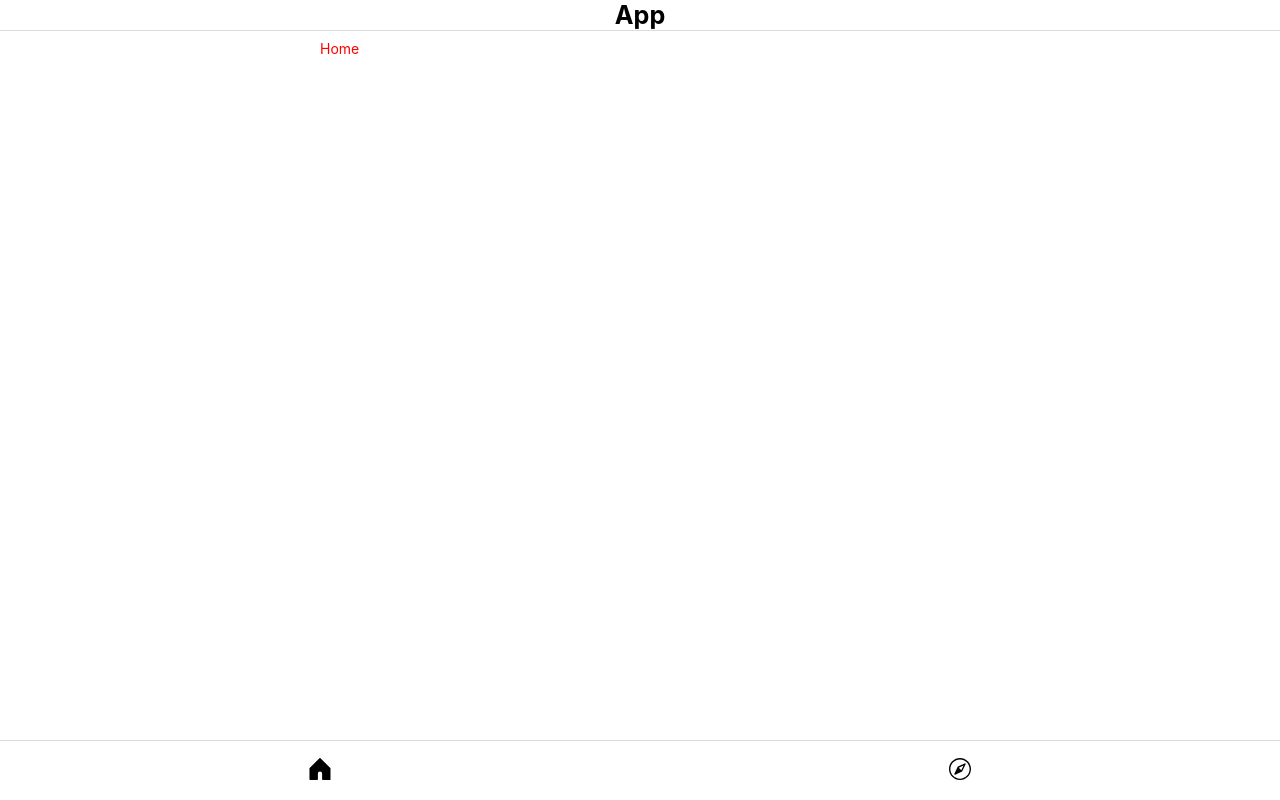
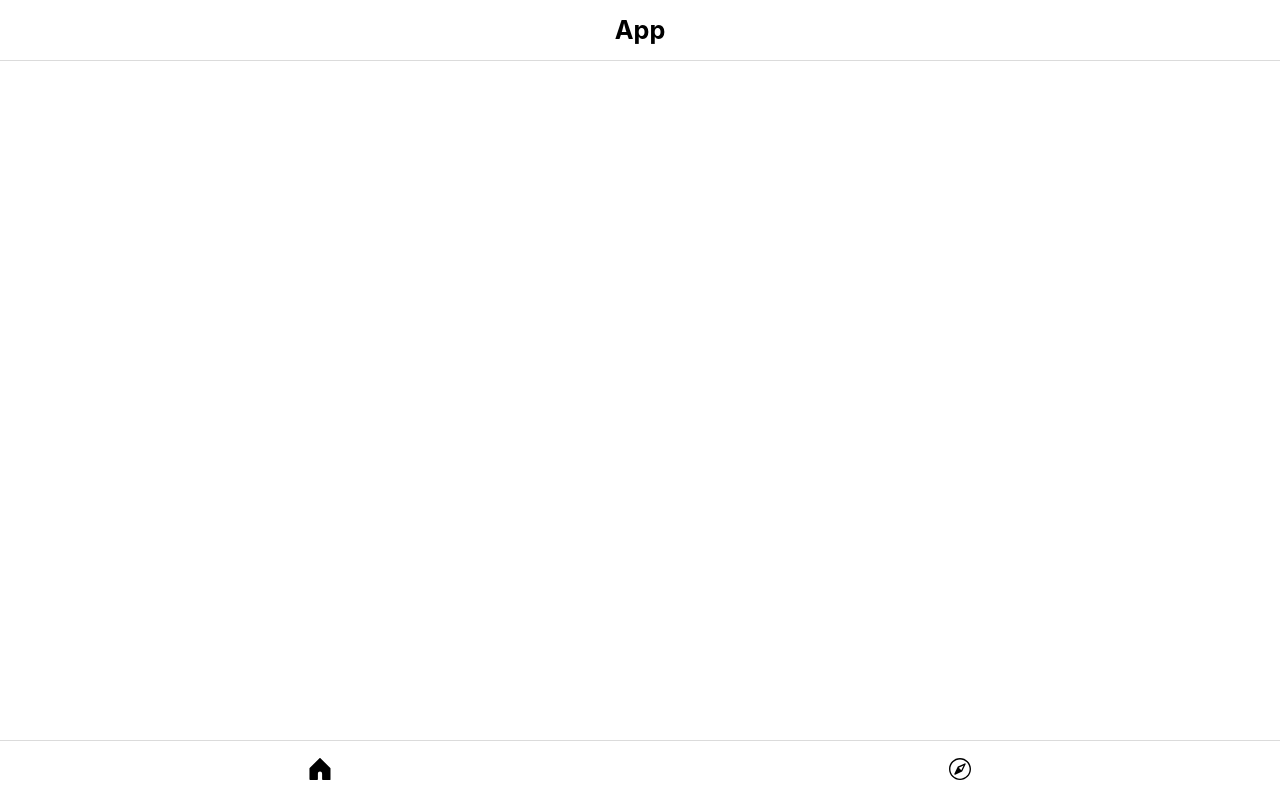
Before and after one commit to xephtar/about-me, a Vue app: page / in a window 1280 px wide. Built offline with nearby package versions, Linux system fonts and the light colour scheme.

Commit message:
Add variable for header height

```diff
--- a/src/styles/variables.css
+++ b/src/styles/variables.css
@@ -1,4 +1,6 @@
 :root {
+    --header-height: 60px;
+
     --i1d: 38,38,38;
     --edc: 199,199,199;
     --f75: 38,38,38;
```
